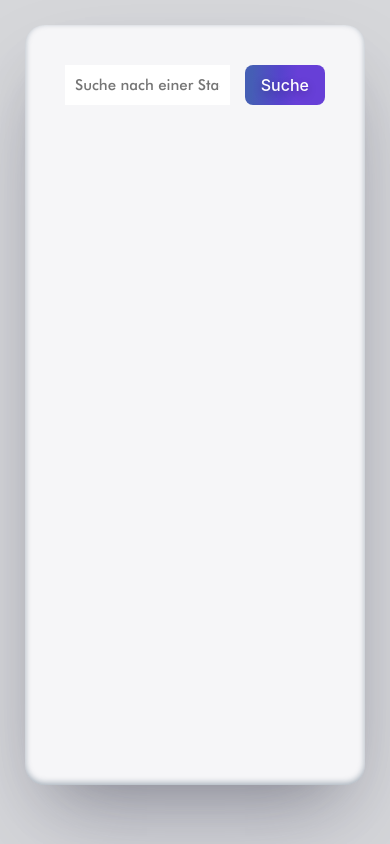
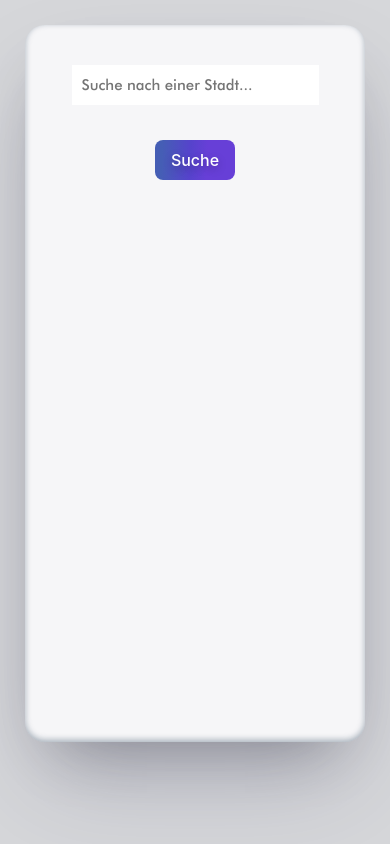
Before and after one commit to AlpayC/Project_Weather-App, a plain HTML site: page index.html in a window 390 px wide. Drawn offline with Linux system fonts and the light colour scheme.

Commit message:
fixed mobile view

```diff
--- a/assets/css/style.css
+++ b/assets/css/style.css
@@ -245,7 +245,7 @@ h4 {
     display: block;
     margin: 2.5rem;
     padding: 2rem;
-    height: 90vh;
+    height: 85vh;
     overflow: scroll;
     border-radius: 2rem;
   }
@@ -262,6 +262,9 @@ h4 {
     padding: 2rem;
   }
   body .dashboardcontainer .leftcontainer .inputfields {
+flex-direction:column;
+justify-content:center;
+align-items:center;
     gap: 1.5rem;
   }
   body .dashboardcontainer .leftcontainer .inputfields input {
```
